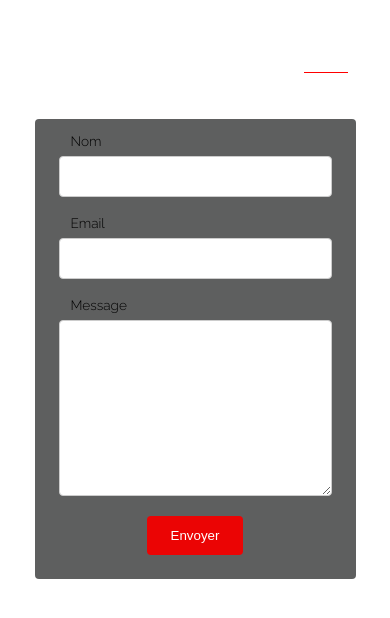
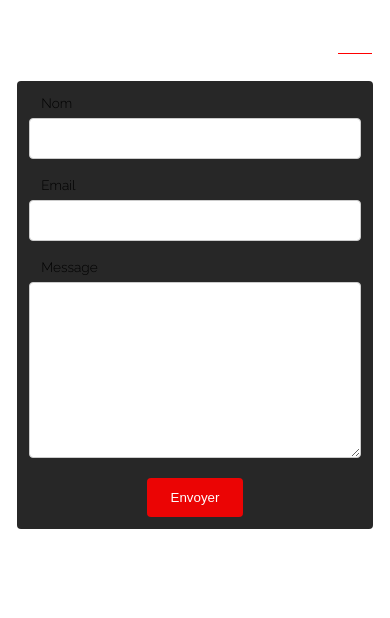
Before and after one commit to anetasobanska/gallery, a React (Create React App) app: page /contact in a window 390 px wide. Shown: the top 618 px of the page. Built offline with nearby package versions, Linux system fonts and the light colour scheme.

Commit message:
contact form styling correction

```diff
--- a/src/Contact.css
+++ b/src/Contact.css
@@ -1,9 +1,9 @@
 .container {
-  width: 40%;
-  padding: 12px 24px 24px 24px;
+  width: 60%;
+  padding: 12px 12px 12px 12px;
   margin: 0 auto;
   margin-top: 15px;
-  background: #5e5f5f;
+  background: #272727;
   border-radius: 4px;
 }
 label {
@@ -53,13 +53,8 @@ input[type="submit"]:hover {
 .center {
   text-align: center;
 }
-@media only screen and (min-width: 400px) and (max-width: 699px) {
+@media only screen and (min-width: 100px) and (max-width: 699px) {
   .container {
-    width: 70%;
+    width: 85%;
   }
 }
-@media only screen and (min-width: 100px) and (max-width: 399px) {
-  .container {
-    width: 70%;
-  }
-}
--- a/src/Header.css
+++ b/src/Header.css
@@ -3,7 +3,7 @@
   flex-direction: row;
   justify-content: space-between;
   position: relative;
-  padding: 2rem;
+  padding: 0.8rem;
   font-size: 1.5rem;
   text-align: center;
   align-items: center;
@@ -29,7 +29,7 @@
 .header-wrapper .nav-wrapper .navigation a:focus,
 .header-wrapper .nav-wrapper .navigation a:hover {
   color: #fff;
-  padding: 5px 10px;
+  padding: 5px 5px;
   text-decoration: none;
 }
 
```
